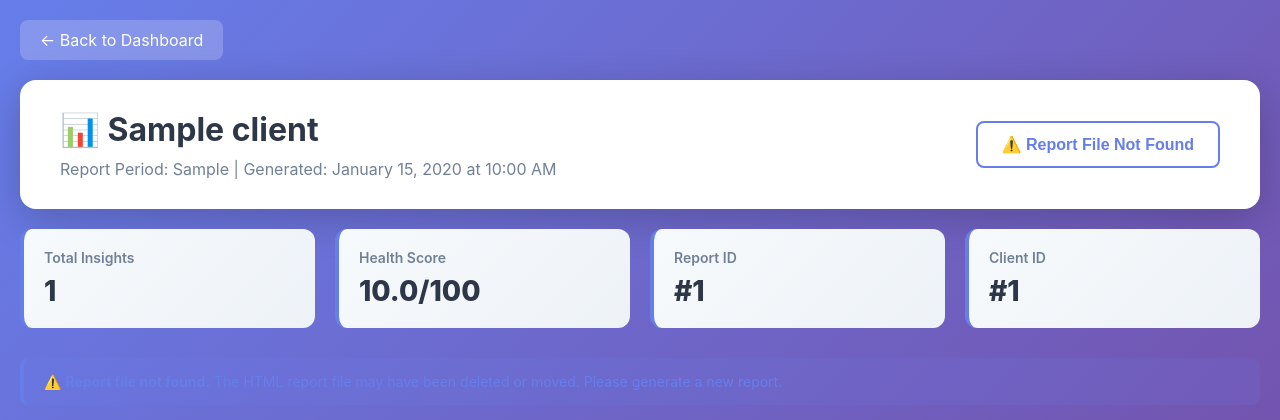
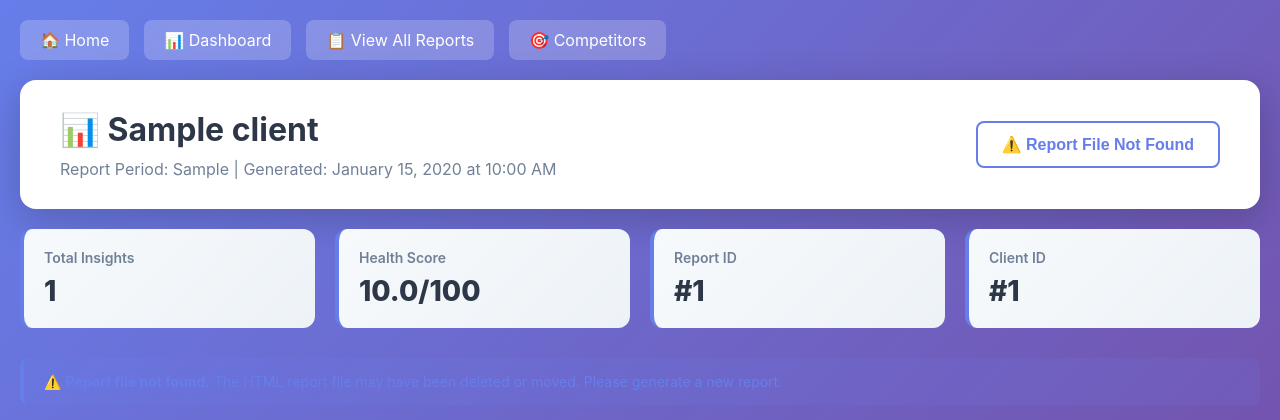
Before and after one commit to Ayy-maker/seo-analyst-agent, a Flask app: page /report/1 in a window 1280 px wide. Shown: the top 420 px of the page. Run offline with Flask 3, Linux system fonts and the light colour scheme; tables that the repository leaves empty hold one stand-in row (values such as "Sample post").

Commit message:
UI: Update navigation - add Dashboard & Competitors, remove duplicate
Navigation improvements:
✅ Added Dashboard to top navigation
✅ Added Competitors to top navigation
✅ Removed duplicate 'Analytics Dashboard' (now just 'Dashboard')
✅ Consistent navigation across all pages

New navigation structure:
- 🏠 Home
- 📊 Dashboard
- 📋 View All Reports
- 🎯 Competitors

Updated pages:
- index.html (home page)
- all_reports.html (reports dashboard)
- batch_results.html (batch upload results)
- report_preview.html (report preview page)
- dashboard.html (analytics dashboard)

All pages now have consistent, easy-to-use navigation!

Co-authored-by: factory-droid[bot] <138933559+factory-droid[bot]@users.noreply.github.com>

```diff
--- a/web/templates/report_preview.html
+++ b/web/templates/report_preview.html
@@ -232,9 +232,20 @@
 </head>
 <body>
     <div class="container">
-        <a href="{{ url_for('index') }}" class="back-link">
-            ← Back to Dashboard
-        </a>
+        <div style="display: flex; gap: 15px; margin-bottom: 20px; flex-wrap: wrap;">
+            <a href="{{ url_for('index') }}" class="back-link" style="margin: 0;">
+                🏠 Home
+            </a>
+            <a href="{{ url_for('dashboard') }}" class="back-link" style="margin: 0;">
+                📊 Dashboard
+            </a>
+            <a href="{{ url_for('view_reports') }}" class="back-link" style="margin: 0;">
+                📋 View All Reports
+            </a>
+            <a href="/competitor-analysis" class="back-link" style="margin: 0;">
+                🎯 Competitors
+            </a>
+        </div>
 
         <div class="header">
             <div class="header-content">
```
Also changed, not shown: web/templates/all_reports.html (+6 -3 lines), web/templates/index.html (+6 -3 lines).
